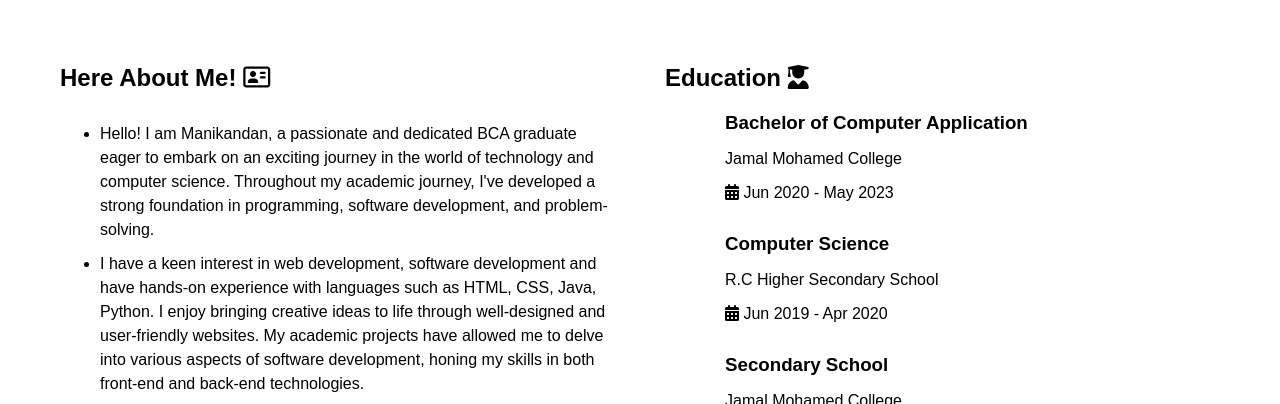
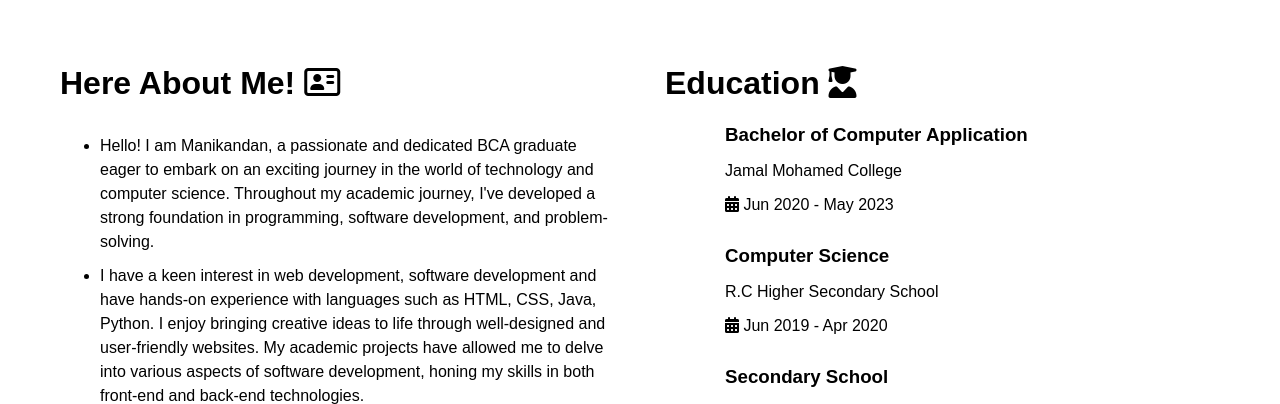
Before and after one commit to Mani-MKV/simple-portfolio-website, a plain HTML site: page index.html in a window 1280 px wide. Shown: the part 696-1100 px from the top of the page. Drawn offline with Linux system fonts and the light colour scheme.

Commit message:
font change

```diff
--- a/index.html
+++ b/index.html
@@ -19,7 +19,7 @@
     </div>
     <div class="container">
         <div class="aboutme">
-            <h2 >Here About Me!&nbsp;<i class="fa-regular fa-address-card"></i></h2>
+            <h1 >Here About Me!&nbsp;<i class="fa-regular fa-address-card"></i></h1>
             <ul>
                 <li>Hello! I am Manikandan, a passionate and dedicated BCA graduate eager to embark on an exciting journey in the world of technology and computer science. Throughout my academic journey, I've developed a strong foundation in programming, software development, and problem-solving.</li>
                 <li>I have a keen interest in web development, software development and have hands-on experience with languages such as HTML, CSS, Java, Python. I enjoy bringing creative ideas to life through well-designed and user-friendly websites. My academic projects have allowed me to delve into various aspects of software development, honing my skills in both front-end and back-end technologies.</li>
@@ -30,7 +30,7 @@
             </ul>
         </div>
         <div class="education">
-            <h2>Education&nbsp;<i class="fa-solid fa-user-graduate"></i></h2>
+            <h1>Education&nbsp;<i class="fa-solid fa-user-graduate"></i></h1>
             <div class="course">
                 <h3>Bachelor of Computer Application</h3>
                 <p>Jamal Mohamed College</p>
```
